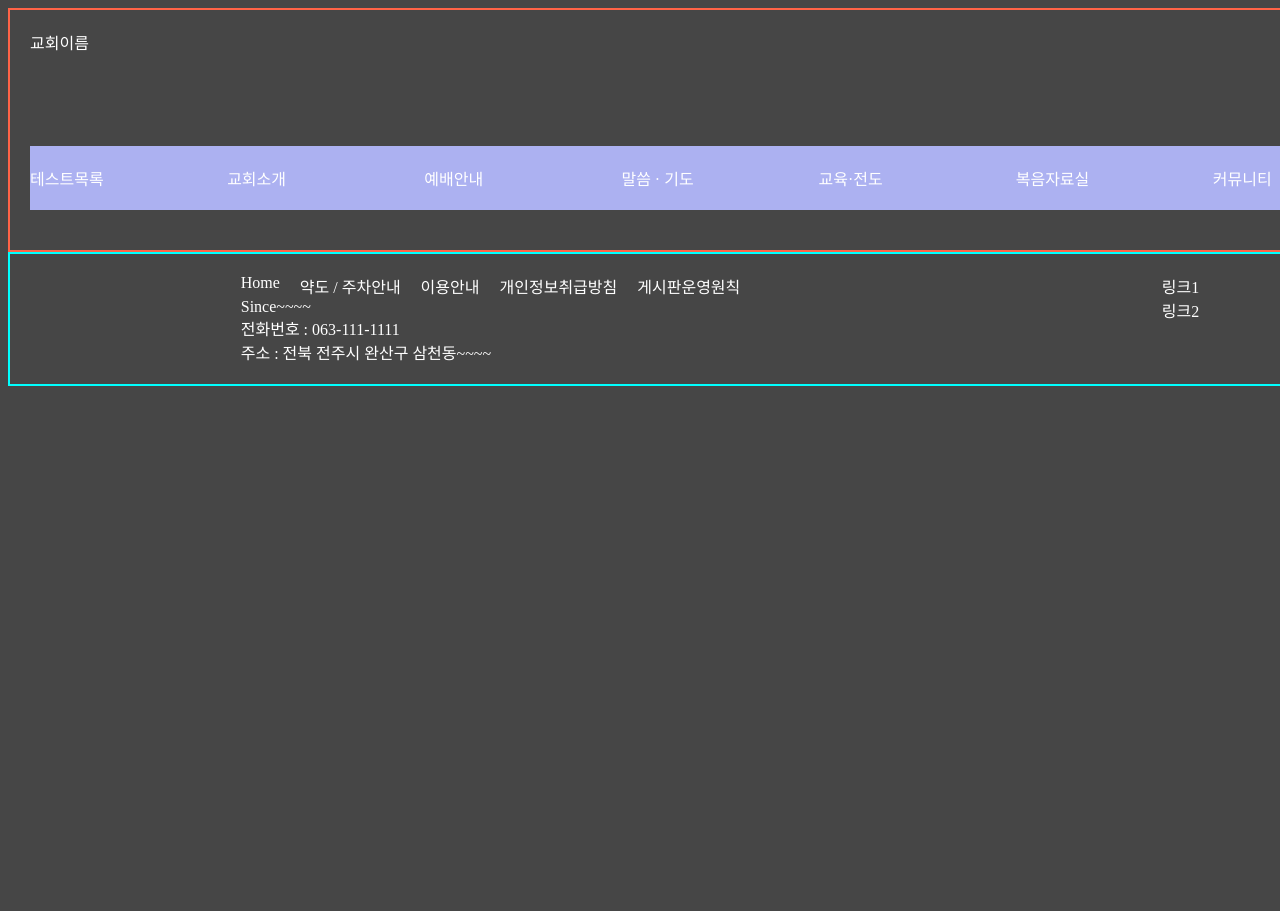
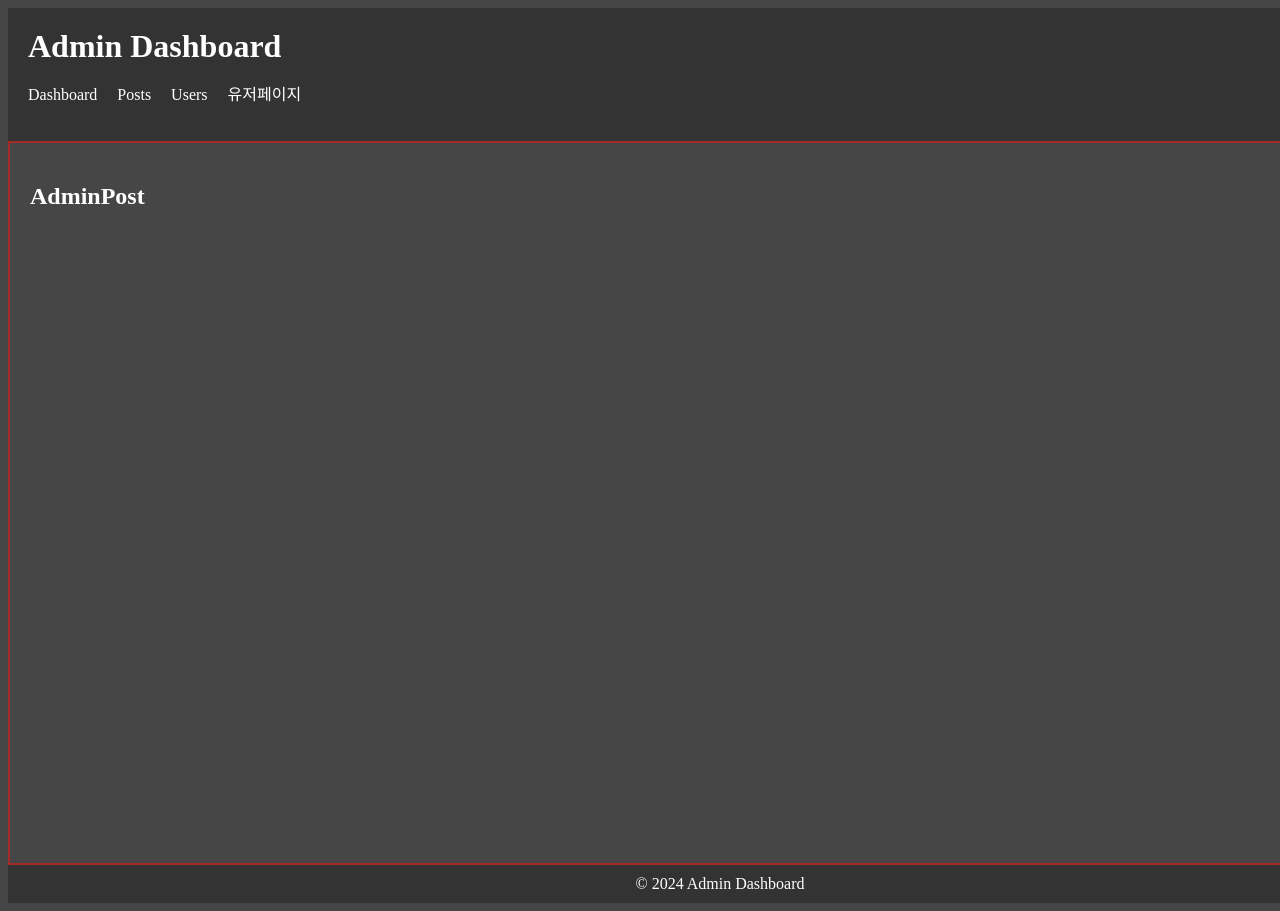
Before and after one commit to Hyunjun-11/church-Fe, a React (Vite) app: page /admin/posts in a window 1280 px wide. Shown: the top 911 px of the page. Before the commit the page ends 800 px from the top, so only its background shows below. Built offline with nearby package versions, Linux system fonts and the light colour scheme.

Commit message:
feat : adminLayout

```diff
--- a/src/App.jsx
+++ b/src/App.jsx
@@ -1,12 +1,13 @@
+import { useLocation } from "react-router-dom";
 import "./App.css";
+import AdminRoutes from "./Routes/AdminRoutes";
 import Router from "./Routes/Router";
 
 const App = () => {
-  return (
-    <>
-      <Router />
-    </>
-  );
+  const location = useLocation();
+  const isAdminPage = location.pathname.startsWith("/admin");
+
+  return <>{isAdminPage ? <AdminRoutes /> : <Router />}</>;
 };
 
 export default App;
--- /dev/null
+++ b/src/Pages/admin/AdminDashboard.jsx
@@ -0,0 +1,41 @@
+import React, { useEffect, useState } from "react";
+// import "./AdminDashboard.css";
+
+const AdminDashboard = () => {
+  const [visitorCount, setVisitorCount] = useState(0);
+  const [totalVisitorCount, setTotalVisitorCount] = useState(0);
+
+  useEffect(() => {
+    // 서버에서 방문자 수 데이터를 가져오는 함수
+    const fetchVisitorData = async () => {
+      try {
+        // API를 호출하여 방문자 수 데이터를 가져옴
+        const response = await fetch("/api/visitor-data");
+        const data = await response.json();
+        setVisitorCount(data.visitorCount);
+        setTotalVisitorCount(data.totalVisitorCount);
+      } catch (error) {
+        console.error("Error fetching visitor data:", error);
+      }
+    };
+
+    fetchVisitorData(); // 함수 호출
+  }, []); // 컴포넌트가 처음 렌더링될 때 한 번만 호출
+
+  return (
+    <div className="AdminDashboard">
+      <div className="visitor-stats">
+        <div className="stat">
+          <h2>오늘의 방문자 수</h2>
+          <p>{visitorCount}</p>
+        </div>
+        <div className="stat">
+          <h2>총 방문자 수</h2>
+          <p>{totalVisitorCount}</p>
+        </div>
+      </div>
+    </div>
+  );
+};
+
+export default AdminDashboard;
--- /dev/null
+++ b/src/Pages/admin/AdminLayout.css
@@ -0,0 +1,44 @@
+.AdminLayout {
+  display: flex;
+  flex-direction: column;
+  height: 100%;
+}
+
+.AdminHeader {
+  background-color: #333;
+  color: white;
+  padding: 20px;
+}
+
+.AdminHeader h1 {
+  margin: 0;
+}
+
+.AdminHeader nav ul {
+  list-style-type: none;
+  padding: 0;
+}
+
+.AdminHeader nav ul li {
+  display: inline;
+  margin-right: 20px;
+}
+
+.AdminHeader nav ul li a {
+  color: white;
+  text-decoration: none;
+}
+
+.AdminMain {
+  border: solid 2px brown;
+  padding: 20px;
+  /* background-color: #f0f0f0; */
+  min-height: calc(100vh - 120px); /* 화면 높이에서 헤더와 푸터의 높이를 제외한 영역만큼 높이 설정 */
+}
+
+.AdminFooter {
+  background-color: #333;
+  color: white;
+  text-align: center;
+  padding: 10px 0;
+}
--- /dev/null
+++ b/src/Pages/admin/AdminLayout.jsx
@@ -0,0 +1,37 @@
+// AdminLayout.js
+
+import React from "react";
+import { Link, Outlet } from "react-router-dom";
+import "./AdminLayout.css";
+
+const AdminLayout = () => {
+  return (
+    <div className="AdminLayout">
+      <header className="AdminHeader">
+        <h1>Admin Dashboard</h1>
+        <nav>
+          <ul>
+            <li>
+              <Link to="/admin/dashboard">Dashboard</Link>
+            </li>
+            <li>
+              <Link to="/admin/posts">Posts</Link>
+            </li>
+            <li>
+              <Link to="/admin/users">Users</Link>
+            </li>
+            <li>
+              <Link to="/">유저페이지</Link>
+            </li>
+          </ul>
+        </nav>
+      </header>
+      <main className="AdminMain">
+        <Outlet />
+      </main>
+      <footer className="AdminFooter">© 2024 Admin Dashboard</footer>
+    </div>
+  );
+};
+
+export default AdminLayout;
--- /dev/null
+++ b/src/Pages/admin/AdminPost.jsx
@@ -0,0 +1,9 @@
+const AdminPost = () => {
+  return (
+    <div>
+      <h2>AdminPost</h2>
+    </div>
+  );
+};
+
+export default AdminPost;
--- /dev/null
+++ b/src/Pages/admin/AdminUser.jsx
@@ -0,0 +1,14 @@
+// AdminUsers.js
+
+import React from "react";
+
+const AdminUsers = () => {
+  return (
+    <div>
+      {/* Admin Users content goes here */}
+      <h2>Admin Users</h2>
+    </div>
+  );
+};
+
+export default AdminUsers;
--- /dev/null
+++ b/src/Routes/AdminRoutes.jsx
@@ -0,0 +1,19 @@
+import { Route, Routes } from "react-router-dom";
+import AdminLayout from "../Pages/admin/AdminLayout";
+import AdminDashboard from "../Pages/admin/AdminDashboard";
+import AdminUsers from "../Pages/admin/AdminUser";
+import AdminPost from "../Pages/admin/AdminPost";
+
+const AdminRoutes = () => {
+  return (
+    <Routes>
+      <Route path="/admin" element={<AdminLayout />}>
+        <Route path="dashboard" element={<AdminDashboard />} />
+        <Route path="users" element={<AdminUsers />} />
+        <Route path="posts" element={<AdminPost />} />
+      </Route>
+    </Routes>
+  );
+};
+
+export default AdminRoutes;
--- a/src/Routes/Router.jsx
+++ b/src/Routes/Router.jsx
@@ -50,6 +50,8 @@ import Signup from "../Pages/user/login/Signup";
 import TestList from "../components/bodyTemp/testBar/TestList";
 import BoardTest from "../components/bodyTemp/testBar/BoardTest";
 import ImageBoardTest from "../components/bodyTemp/testBar/ImageBoardTest";
+import BoardDetail from "../components/common/board/BoardDetail";
+import ImageBoardDetail from "../components/common/imageBoard/ImageBoardDetail";
 
 const Router = () => {
   const location = useLocation();
@@ -120,7 +122,9 @@ const Router = () => {
         {/*prayerSermonList */}
         <Route path="test" element={<Layout ListComponent={TestList} />}>
           <Route path="board" element={<BoardTest />} />
+          <Route path="board/:id" element={<BoardDetail />} />
           <Route path="imageboard" element={<ImageBoardTest />} />
+          <Route path="imageboard/:id" element={<ImageBoardDetail />} />
         </Route>
       </Routes>
       {!isAuthPage && <Footer />}
--- a/src/components/Header/Header.jsx
+++ b/src/components/Header/Header.jsx
@@ -1,4 +1,4 @@
-import { useNavigate } from "react-router-dom";
+import { Link, useNavigate } from "react-router-dom";
 import "./Header.css";
 import NavigatorBar from "./NavigatorBar";
 
@@ -26,6 +26,7 @@ const Header = () => {
           >
             로그인
           </div>
+          <Link to="/admin">관리자페이지</Link>
           <div
             onClick={() => {
               onClick("/signup");
--- a/src/main.jsx
+++ b/src/main.jsx
@@ -2,6 +2,7 @@ import ReactDOM from "react-dom/client";
 import App from "./App.jsx";
 import "./index.css";
 import { BrowserRouter } from "react-router-dom";
+import AdminRoutes from "./Routes/AdminRoutes.jsx";
 
 ReactDOM.createRoot(document.getElementById("root")).render(
   <BrowserRouter>
```
